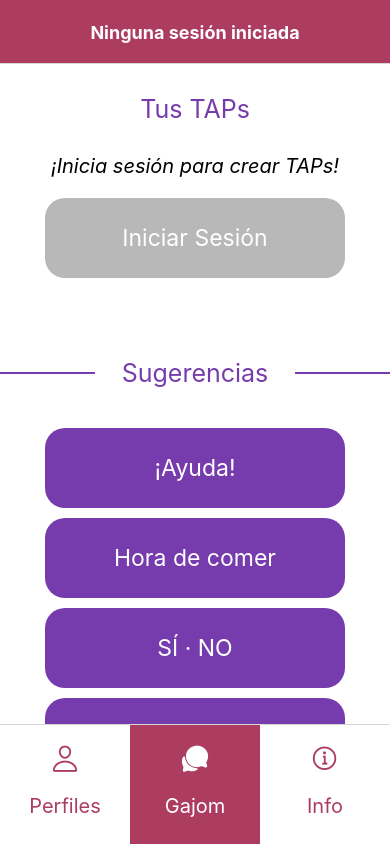
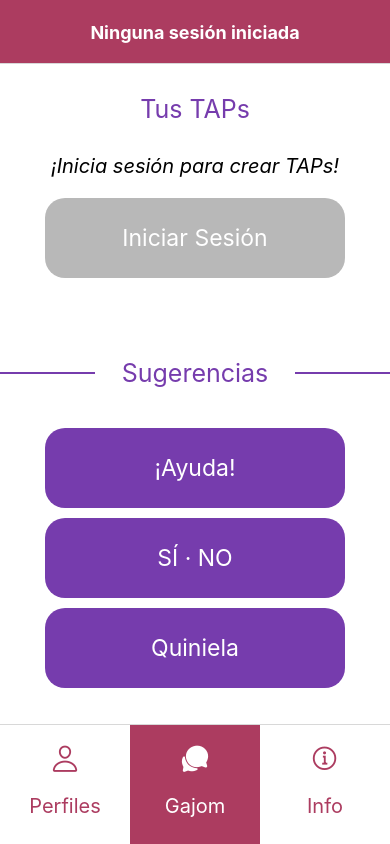
Before and after one commit to jonaymm01/gajom, a React Native app: screen /TapMenu in a window 390 px wide. Built offline with nearby package versions, Linux system fonts and the light colour scheme; what react-native-tailwindcss would draw is missing.

Commit message:
Aumentado el tamaño del texto de los TAPs

```diff
--- a/src/components/TOList.js
+++ b/src/components/TOList.js
@@ -19,7 +19,7 @@ export default function TOList({...props}) {
   const taplist = props.list.map((tap, index) =>
     <TouchableOpacity key={index} style={[styles.button, {backgroundColor: tap.color}]} onPress={()=>speak(tap.text)}>
       <View style={styles.button_container}>
-        <Text style={talkerStyles.button_text}> {tap.text} </Text>
+        <Text numberOfLines={2} adjustsFontSizeToFit style={talkerStyles.button_text}>{tap.text}</Text>
       </View>
     </TouchableOpacity>,
   );
@@ -48,11 +48,12 @@ const talkerStyles = StyleSheet.create({
     fontWeight: 'bold',
     paddingLeft: 30,
     paddingRight: 30,
-    fontSize: 40,
+    fontSize: 50,
     textShadowColor: 'black',
-    textShadowOffset: {width: 5, height: 5},
-    textShadowRadius: 10,
+    textShadowOffset: {width: 1, height: 4},
+    textShadowRadius: 2,
     marginTop: 10,
     paddingBottom: 20,
+    textAlign: 'center',
   },
 });
--- a/src/content/DefaultTaps.js
+++ b/src/content/DefaultTaps.js
@@ -10,24 +10,20 @@ export const defaultTaps = {
   "data": [
     {
       "key": 0,
-      "text": "Direcciones",
+      "text": "Quiniela",
       "options": [
         {
-          "text": "Arriba",
-          "color": green
+          "text": "1",
+          "color": blue,
         },
         {
-          "text": "Abajo",
-          "color": yellow
+          "text": "X",
+          "color": yellow,
         },
         {
-          "text": "Derecha",
-          "color": blue
+          "text": "2",
+          "color": red,
         },
-        {
-          "text": "Izquierda",
-          "color": red
-        }
       ]
     },
     {
@@ -46,28 +42,6 @@ export const defaultTaps = {
     },
     {
       "key": 0,
-      "text": "Hora de comer",
-      "options": [
-        {
-          "text": "Comer",
-          "color": yellow
-        },
-        {
-          "text": "Beber",
-          "color": blue
-        },
-        {
-          "text": "Descanso",
-          "color": red
-        },
-        {
-          "text": "Seguir",
-          "color": green
-        }
-      ]
-    },
-    {
-      "key": 0,
       "text": "¡Ayuda!",
       "options": [
         {
--- a/src/styles/styles.js
+++ b/src/styles/styles.js
@@ -101,7 +101,7 @@ export const styles = StyleSheet.create({
     color: 'white',
     fontWeight: 'bold',
     fontSize: 30,
-    textAlign: 'center'
+    textAlign: 'center',
   },
   basic_font: {
     fontSize: 20,
```
